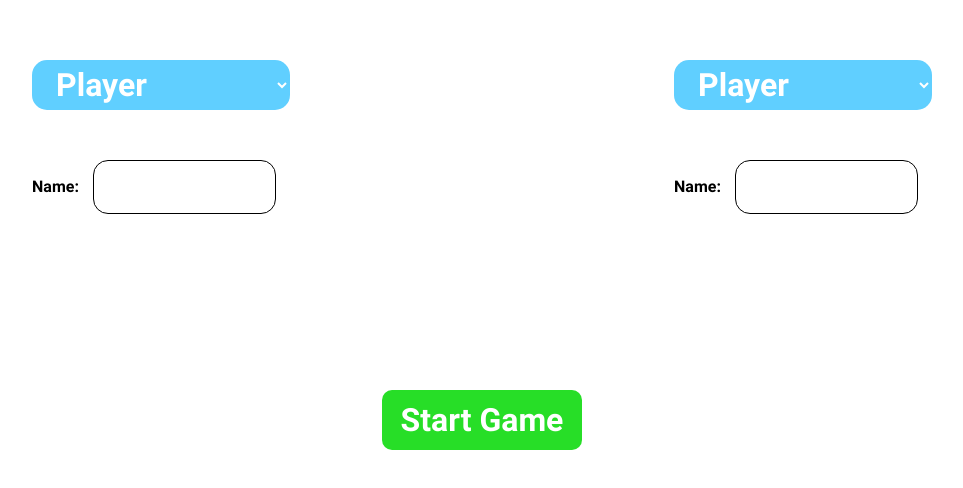
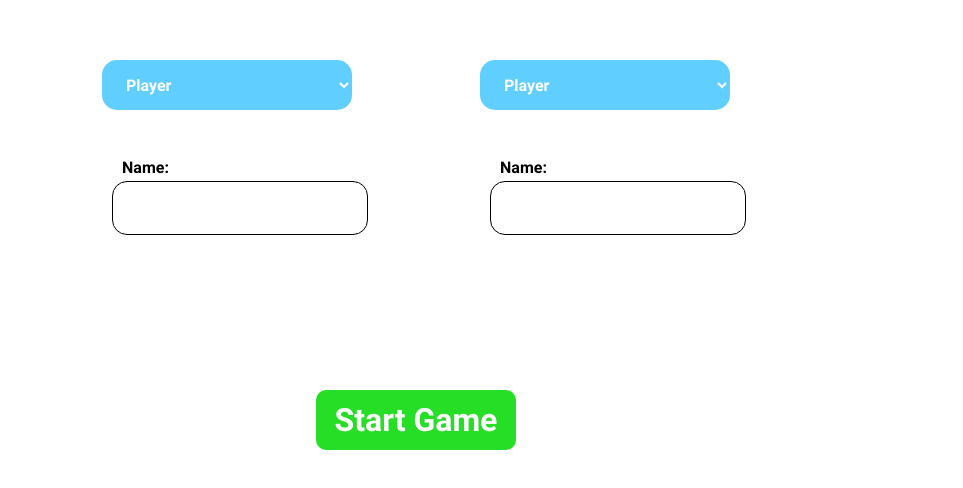
Before and after one commit to leah205/minmax-tic-tac-toe, a plain HTML site: page index.html in a window 1280 px wide. Shown: the part 140-628 px from the top of the page, without its empty margins (224-1187 px from the left). Drawn offline with Linux system fonts and the light colour scheme.

Commit message:
adjust end message to be farther up

```diff
--- a/index.html
+++ b/index.html
@@ -32,10 +32,19 @@
    <div class="main-container">
 
        <h1>Tic-Tac-Toe</h1>
-       <div class = "score-container">
-         <div class="player-1-score"></div>
-         <div class="player-two-score"></div>
-       </div>
+       <!--<div class = "score-container">
+
+        <div class = "player scoreboard">
+            <h1>Player</h1>
+            <hr>
+           <div class="tally-container"></div>
+        </div>
+        <div class = "player scoreboard">
+        <h1>Player</h1>
+        <hr>
+       <div class="tally-container"></div>
+        </div></div>-->
+
        <div class = 'game-container'>
            <div class="square0"></div>
            <div class="square1"></div>
--- a/script.js
+++ b/script.js
@@ -1,6 +1,6 @@
 //maybe say who is x and who is y
 //change it from pausing before starting game and if you double click it goes bad
-//make responsive
+
 
 const minMax = (function(){
     function findEmptyInArr(arr){
--- a/style.css
+++ b/style.css
@@ -53,7 +53,9 @@ table {
    font-family: Roboto, sans-serif;
 
 }
-
+*{
+   font-family: Roboto, sans-serif;
+}
 
 @font-face{
    font-family: Roboto;
@@ -62,20 +64,27 @@ table {
 /* change to font inherit*/
 .intro-container{
    display: grid;
-   width: 60vw;
+   width: 100vw;
    margin: auto;
-   grid-template-columns: 1fr 1fr;
+   grid-template-columns: repeat(2,min(250px, 40vw));
    grid-template-rows: 100px 100px 200px;
    align-items: start;
-   column-gap: 30vw;
+   column-gap: 10vw;
    align-content: center;
+   justify-content: center;
    height: 100vh;
    font-family: Roboto;
+}
+.intro-container input[type="text"]{
+   width: 0;
+  min-width: 100%;
+
+
 }
 .intro-container select{
    padding: 0px 20px;
    color: white;
-   font-size: 2em;
+   font-size: 1em;
    font-family: Roboto;
    border-radius: 15px;
    height: 50px;
@@ -90,7 +99,11 @@ table {
    border-radius: 15px;
    border: 1px solid black;
    margin-left: 10px;
-
+   margin-top: 5px;
+}
+.intro-container label{
+   font-family: Roboto;
+   margin-left: 20px;
 }
 /*.intro-container *:nth-child(2n){
    justify-self: end;
@@ -165,8 +178,14 @@ h1:first-of-type{
 .end-message{
    font-size: 3rem;
    text-align: center;
-   margin-top: 50px;
+   margin-top: 10px;
 }
 .no-display{
    display: none;
 }
+.scoreboard{
+   display: block;
+   width: 300px;
+   height: 400px;
+   border: 1px solid black;
+}
```
